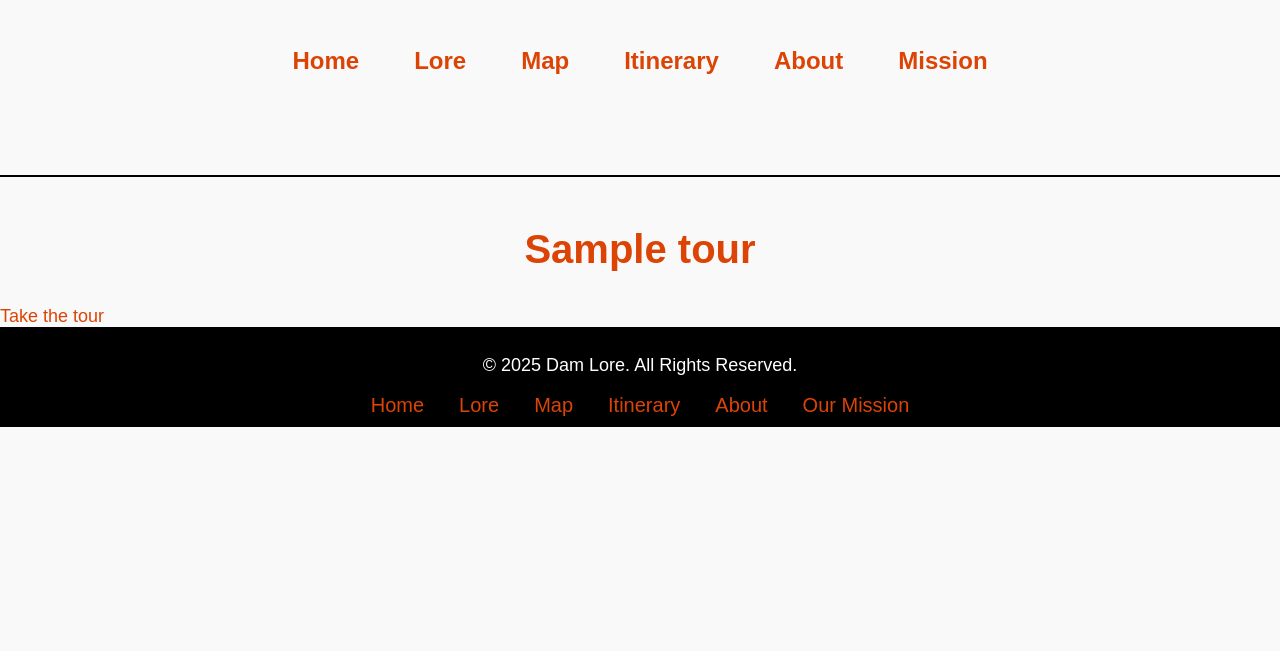
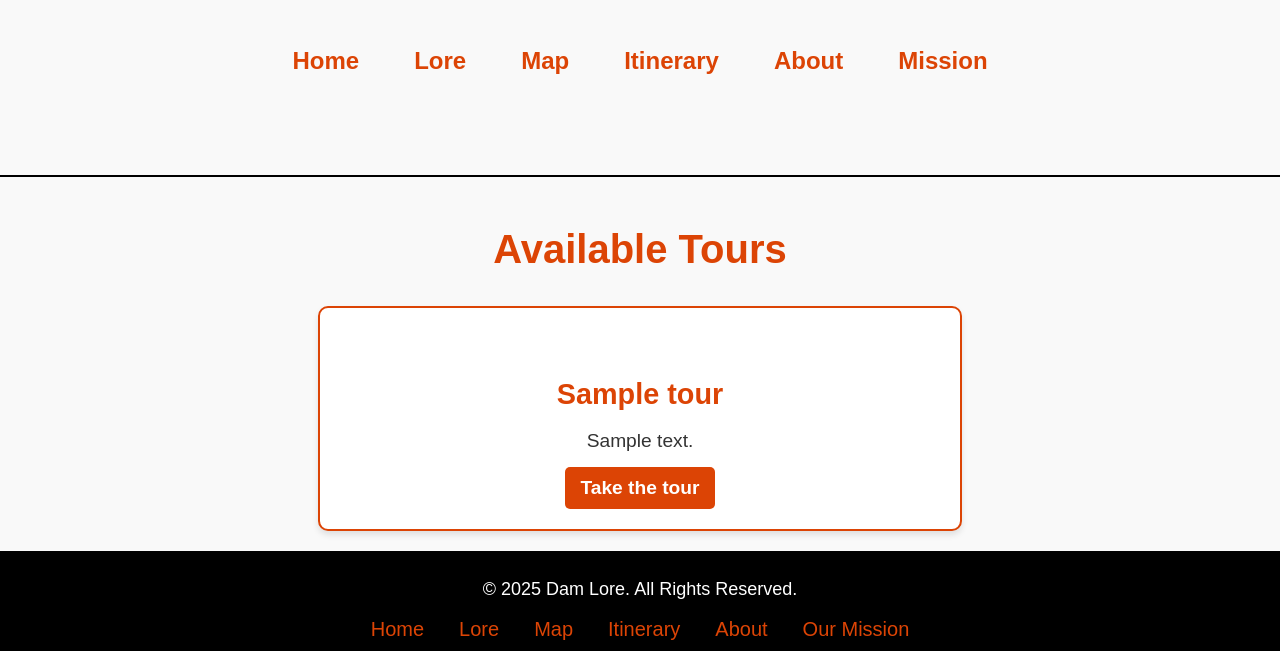
Before and after one commit to breadonb/Dam-Lore, a FastAPI app: page /itinerary in a window 1280 px wide. Shown: the part 373-1024 px from the top of the page. Before the commit the page ends 800 px from the top, so only its background shows below. Run offline with FastAPI, Linux system fonts and the light colour scheme; a database or web service that is not in the repository returns one stand-in record (values such as "Sample title"); some web fonts are replaced.

Commit message:
Improved UI of Itinerary page and edited the logic. Changed the API endpoints for itinerary and tour. Added a brief summary of the program on index page.

```diff
--- a/app.py
+++ b/app.py
@@ -71,9 +71,12 @@ async def get_lore(request: Request, tag: str = Query("", alias="tag")):
         landmarks = list(collection.find({}, {"_id": 0}))
     return templates.TemplateResponse("lore.html", {"request": request, "landmarks": landmarks, "available_tags": available_tags, "selected_tag": tag})
 
-@app.get("/tour")
-async def get_tour(request: Request):
-    return templates.TemplateResponse("tour.html", {"request": request})
+@app.get("/tour/{tour_name}")
+async def get_tour(request: Request, tour_name: str):
+    tour = tours.find_one({"name": tour_name}, {"_id":0})
+    if not tour:
+        return JSONResponse(status_code=404, content={"message": "Tour not found"})
+    return templates.TemplateResponse("tour.html", {"request": request, "tour": tour})
 
 @app.get("/adder")
 async def get_adder(request: Request):
@@ -101,5 +104,5 @@ async def post_adder(
 
 @app.get("/itinerary")
 async def get_itinerary(request:Request):
-    avail_tours = list(tours.find({}, {"_id":0, "name":1}))
+    avail_tours = list(tours.find({}, {"_id":0, "name":1, "description":1}))
     return templates.TemplateResponse("itinerary.html", {"request":request, "tours":avail_tours})
--- a/static/style.css
+++ b/static/style.css
@@ -71,6 +71,25 @@
    .hero-links a:hover {
      text-decoration: underline;
    }
+
+      /* ============================
+      DAM Lore Summary Section
+      ============================ */
+      .dam-lore-summary {
+        background-color: #f8f9fa;
+        margin-right: 10px;
+        padding: 60px 20px;
+        text-align: justify;
+        list-style-type: none;
+        width: 75%;
+      }
+
+      .dam-lore-summary h2 {
+        font-size: 3rem;
+        color: #DC4405;
+        margin-bottom: 40px;
+      }
+
 
    /* ============================
       Recommendations Section
@@ -404,3 +423,48 @@
     /* ============================
     Itinerary
     ============================ */
+
+    .tour-container {
+      background: #ffffff;
+      border: 2px solid #DC4405;
+      border-radius: 10px;
+      padding: 20px;
+      margin: 20px auto;
+      width: 80%;
+      max-width: 600px;
+      text-align: center;
+      box-shadow: 0 4px 6px rgba(0, 0, 0, 0.1);
+      transition: transform 0.3s ease, box-shadow 0.3s ease;
+    }
+
+    .tour-container:hover {
+      transform: scale(1.05);
+      box-shadow: 0 6px 10px rgba(0, 0, 0, 0.15);
+    }
+
+    .tour-container h2 {
+      font-size: 1.8rem;
+      color: #DC4405;
+      margin-bottom: 10px;
+    }
+
+    .tour-container p {
+      font-size: 1.2rem;
+      color: #333;
+      margin-bottom: 15px;
+    }
+
+    .tour-container a {
+      display: inline-block;
+      padding: 10px 15px;
+      font-size: 1.2rem;
+      font-weight: bold;
+      color: white;
+      background: #DC4405;
+      border-radius: 5px;
+      transition: background 0.3s ease;
+    }
+
+    .tour-container a:hover {
+      background: #C13705;
+    }
--- a/templates/itinerary.html
+++ b/templates/itinerary.html
@@ -6,10 +6,12 @@
 {%block hero_p%}It can be hard to plan a day in Corvalls. This page provides a set of guides hand-picked by OSU students to fill the day for certain events and occasions.{%endblock%}
 
 {%block content%}
+    <h2>Available Tours</h2>
     {%for tour in tours%}
-        <div class="tour_container">
+        <div class="tour-container">
             <h2>{{tour.name}}</h2>
-            <a href="/tour">Take the tour</a>
+            <p>{{tour.description}}</p>
+            <a href="/tour/{{ tour.name }}">Take the tour</a>
         </div>
     {%endfor%}
 {%endblock%}
```
Also changed, not shown: INSTRUCTIONS.MD (+0 -5 lines), REQUIREMENTS.md (added, +14 -0 lines), templates/index.html (+34 -2 lines), templates/tour.html (+54 -22 lines).
